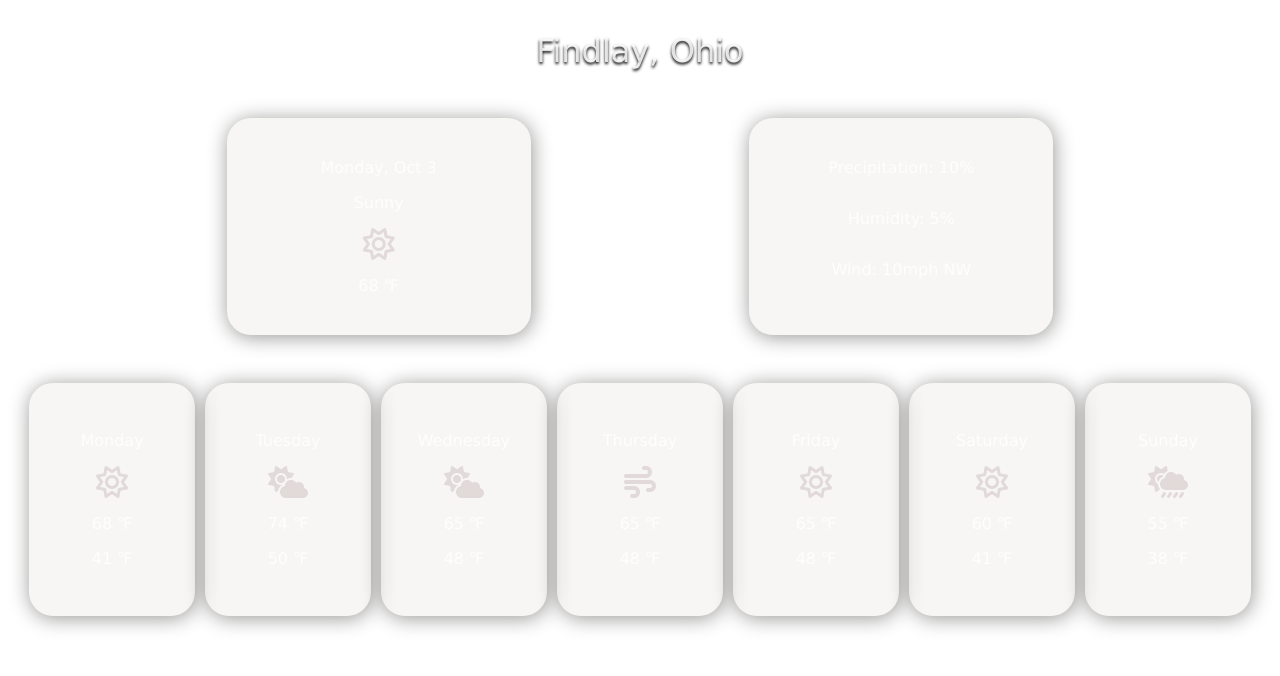
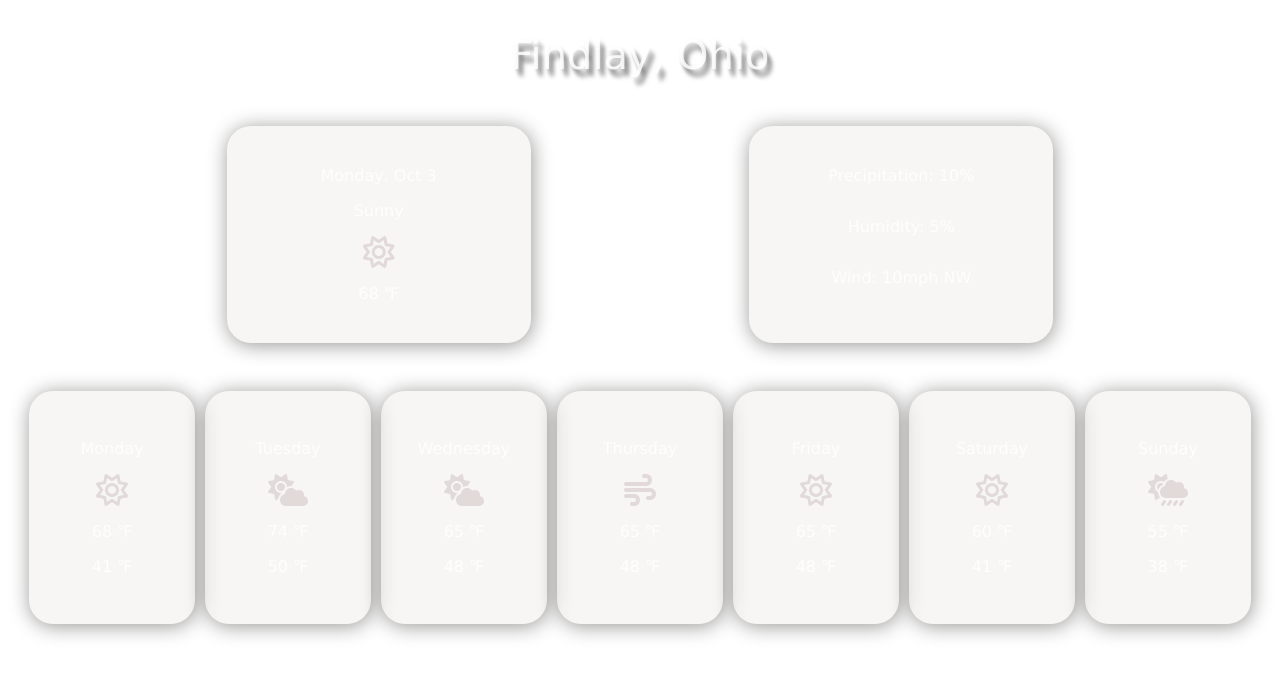
Before and after one commit to cameronjhuss/WeatherAppUIDesign, a plain HTML site: page index.html in a window 1280 px wide. Drawn offline with Linux system fonts and the light colour scheme.

Commit message:
Update Styles.css
Improved Heading (size, shadow)

```diff
--- a/styles.css
+++ b/styles.css
@@ -17,7 +17,11 @@ body {
 h1 {
     font-weight: lighter;
     text-align: center;
-    text-shadow: 0px 2px 3px black;
+    font-size: 2.5em;
+    text-shadow: 2px 2px 4px rgba(0, 0, 0, 0.1),
+    3px 4px 4px rgba(0, 0, 0, 0.15),
+    4px 6px 4px rgba(0, 0, 0, 0.2),
+    5px 8px 4px rgba(0, 0, 0, 0.25);
 }
 
 i {
```
